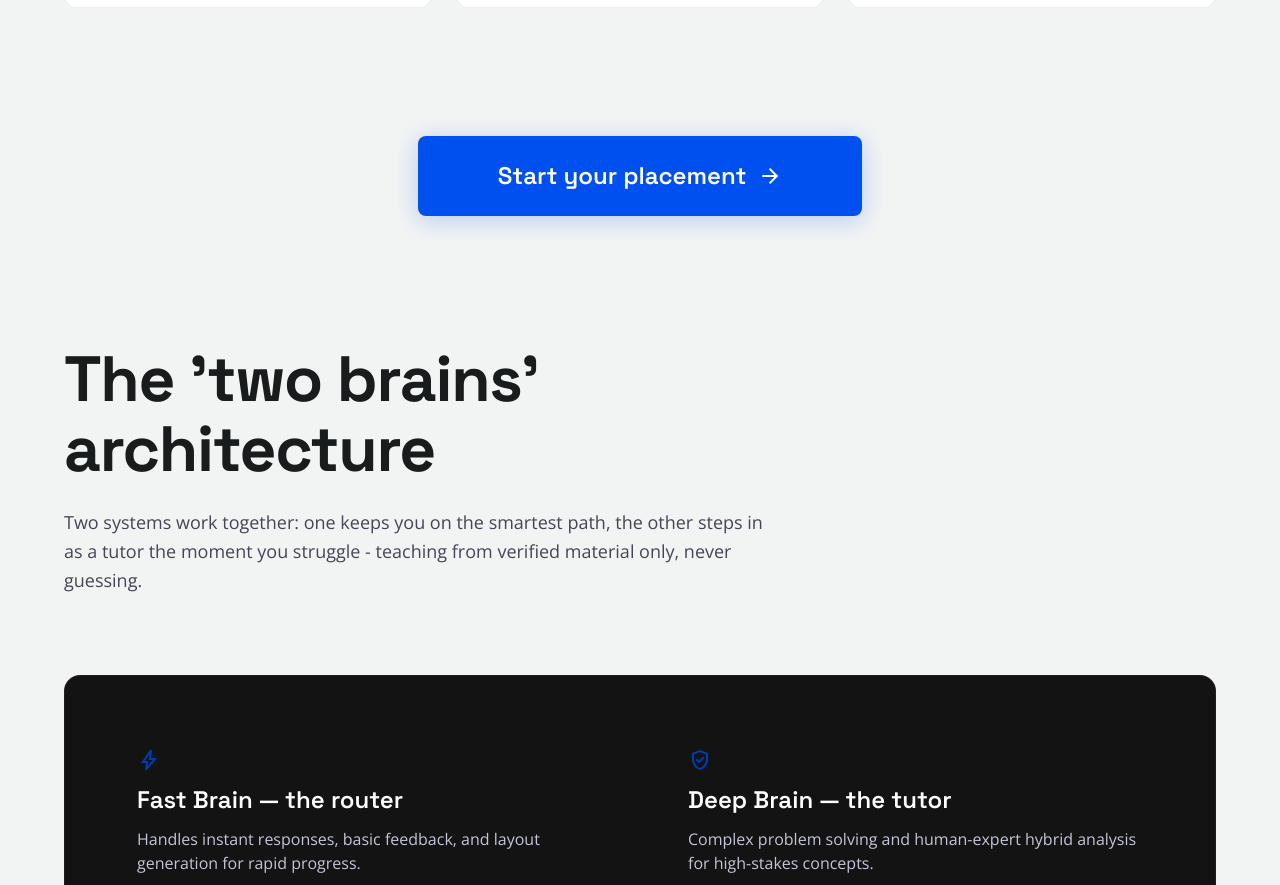
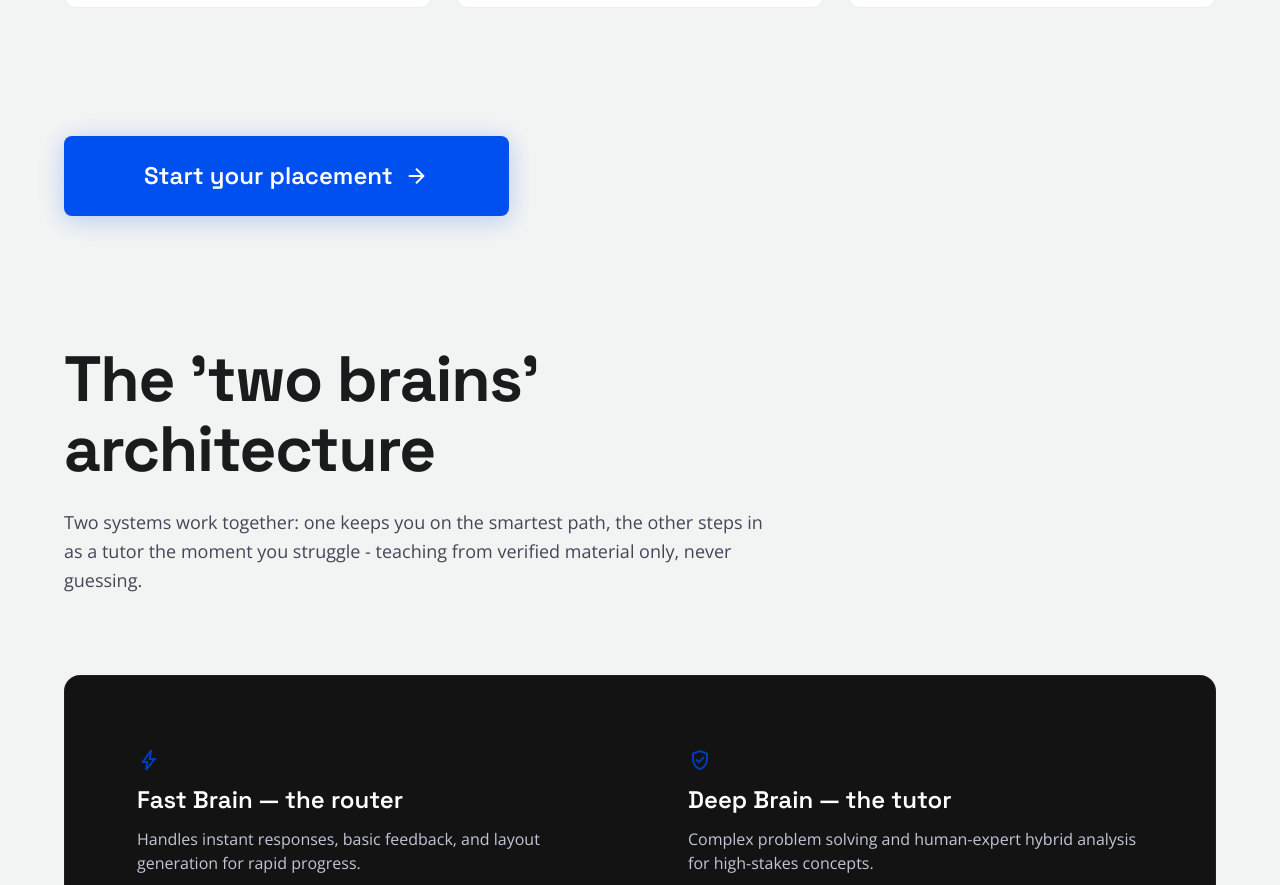
Before and after one commit to atomcampengineering/inarax-next-UI, a Next.js app: page / in a window 1280 px wide. Shown: the part 2300-3185 px from the top of the page. Built offline with nearby package versions, Linux system fonts and the light colour scheme.

Commit message:
aligned a button to the left in the home page

```diff
--- a/app/(main)/_sections/PersonalizedPath.tsx
+++ b/app/(main)/_sections/PersonalizedPath.tsx
@@ -29,7 +29,7 @@ export default function PersonalizedPath() {
           </h2>
         </Reveal>
         <PathSteps />
-        <Reveal className="flex flex-col items-center justify-center py-size-lg">
+        <Reveal className="flex flex-col items-start justify-center py-size-lg">
           <button
             type="button"
             className="bg-primary-container text-on-primary px-size-md py-size-sm sm:px-size-xl sm:py-size-md rounded-lg font-headline-md text-headline-sm sm:text-headline-md primary-cta-glow transition-all inline-flex items-center gap-size-sm active:scale-95"
```
